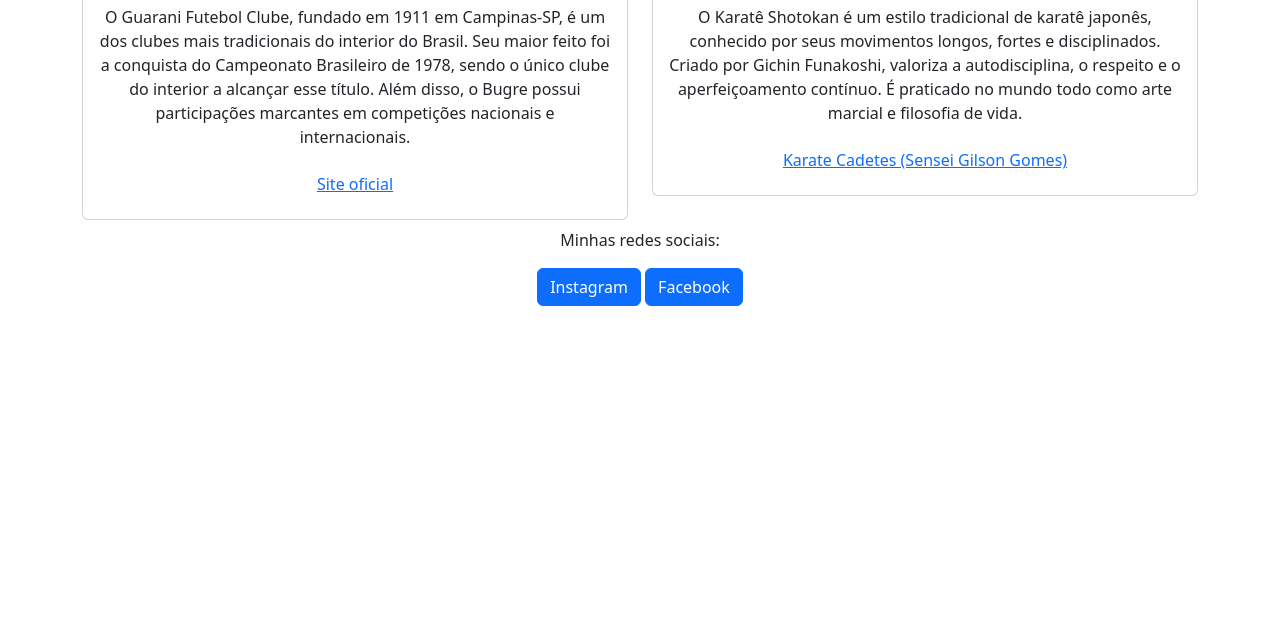
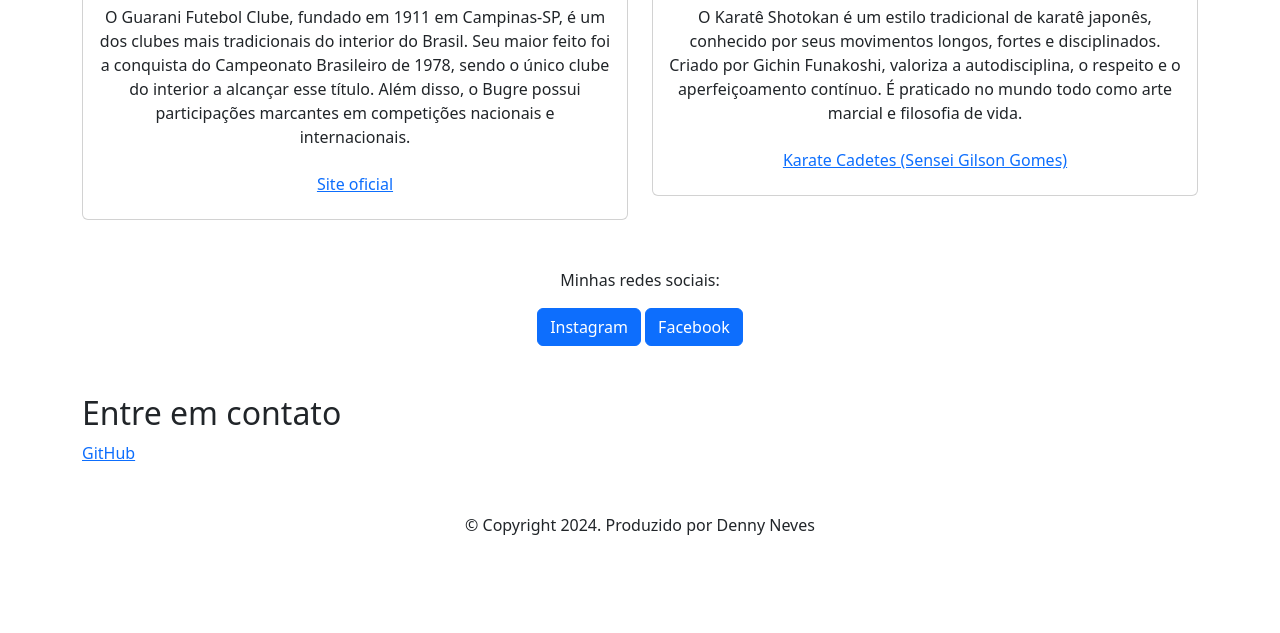
Before and after one commit to DennyNeves/portifolio2025, a plain HTML site: page index.html in a window 1280 px wide. Shown: the part 1300-1933 px from the top of the page. Before the commit the page ends 1606 px from the top, so only its background shows below. Drawn offline with nearby package versions, Linux system fonts and the light colour scheme.

Commit message:
Update index.html

```diff
--- a/index.html
+++ b/index.html
@@ -132,7 +132,7 @@
 
 </main>
 
-<main class="container text-center mt-2">
+<main class="container text-center mt-5">
  <div>
     <p>
         Minhas redes sociais:
@@ -146,7 +146,13 @@
       </button>
  </div>
 </main>
-
+<footer class="container py-5">
+  <h2>Entre em contato</h2>
+  <div>
+    <a href="https://github.com/DennyNeves">GitHub</a>
+  </div>
+  <p class="my-5 text-center">© Copyright 2024. Produzido por Denny Neves</p>
+</footer>
 
     <script src="https://cdn.jsdelivr.net/npm/bootstrap@5.3.7/dist/js/bootstrap.bundle.min.js"
       integrity="sha384-ndDqU0Gzau9qJ1lfW4pNLlhNTkCfHzAVBReH9diLvGRem5+R9g2FzA8ZGN954O5Q" crossorigin="anonymous"></script>
```
